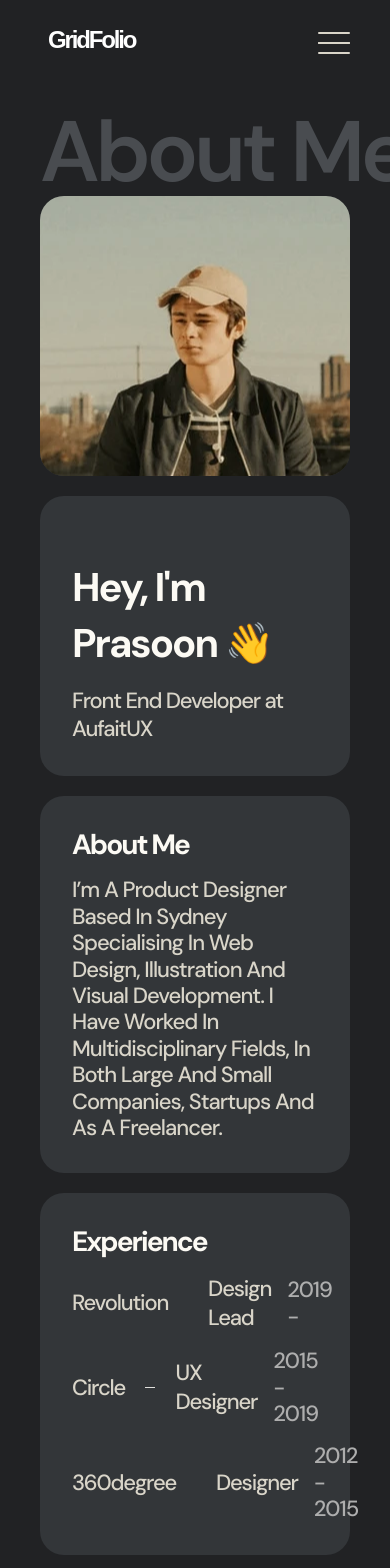
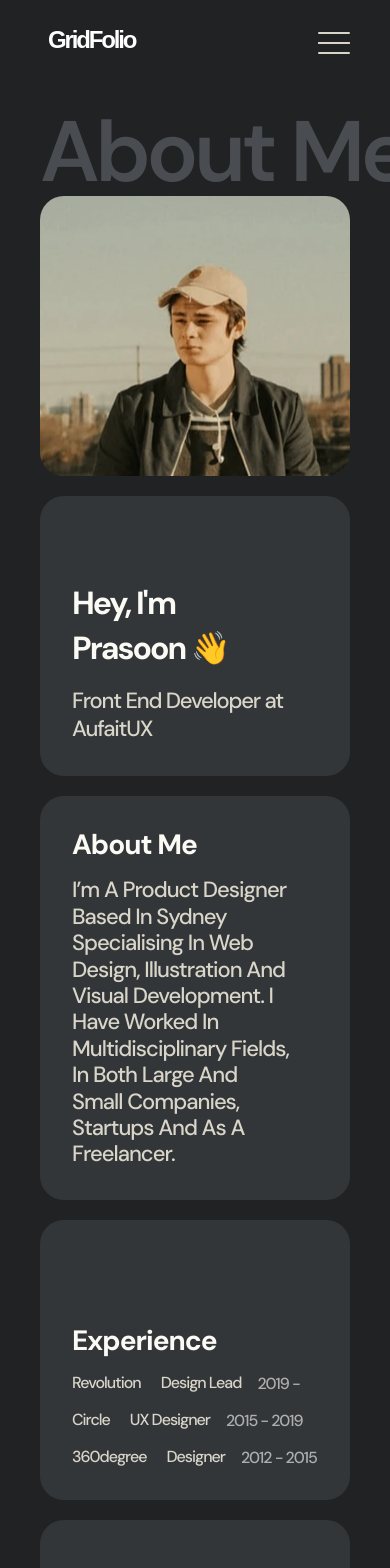
Before and after one commit to prasoonmohan/GridFolio, a Vue app: page /about in a window 390 px wide. Shown: the top 1568 px of the page. Built offline with nearby package versions, Linux system fonts and the light colour scheme.

Commit message:
fix: fixed about page responsive issues

```diff
--- a/src/assets/components/_card.scss
+++ b/src/assets/components/_card.scss
@@ -2,7 +2,7 @@
     position: relative;
     background-color: $black-70;
     border-radius: 24px;
-    padding: 32px;
+    padding: 32px 58px 32px 32px;
     cursor: pointer;
 min-height: 303px;
 @include mq(desktop-md){
@@ -44,6 +44,10 @@ min-height: 303px;
         letter-spacing: -2px;
         line-height: 1.4em;
         color: $white-70;
+        @include mq(phone){
+            font-size: rem(32);
+
+        }
     }
     .desc{
         color: $gray-65;
@@ -107,17 +111,28 @@ min-height: 303px;
     display: flex;
     flex-direction: column;
     gap: 24px;
+
     .list-container{
         display: flex;
         justify-content: space-between;
         align-items: center;
         margin-right: 60px;
 
+        @include mq(phone){
+            margin-right: 0;
+            flex-direction: column;
+            align-items: flex-start;
+        }
+
     }
     .icon-container{
         display: flex;
         flex-direction: column;
         gap: 16px;
+        @include mq(phone){
+            flex-direction: row;
+            align-items: center
+        }
     }
     .icon{
         @include IconSize(80px,80px);
@@ -154,15 +169,33 @@ border-radius: 24px;
         display: grid;
         align-items: center;
         gap: 20px;
+
+        @include mq(phone-sm){
+            grid-template-columns: 1fr .5fr 1fr;
+            gap: 10px;
+        }
     }
     .designation-container{
         display: flex;
         align-items: center;
         gap: 16px;
     }
+    .desc{
+text-wrap: nowrap;
+
+@include mq(phone){
+    font-size: rem(16);
+    letter-spacing: -1px;
+}
+    }
     .year{
         color: $gray-71;
         text-transform: capitalize;
+        text-wrap: nowrap;
+
+        @include mq(phone){
+            font-size: rem(16);
+        }
     }
     .line{
         height: 1px;
--- a/src/assets/layout/_footer.scss
+++ b/src/assets/layout/_footer.scss
@@ -9,6 +9,10 @@
     display: flex;
     align-items: center;
     gap: 40px;
+
+    @include mq(tablet){
+        flex-direction: column;
+    }
  }
  .link-container{
     display: flex;
--- a/src/assets/pages/_home.scss
+++ b/src/assets/pages/_home.scss
@@ -6,6 +6,11 @@
  letter-spacing: -4px;
  line-height: 1.2em;
  color: $yellow-70;
+
+ @include mq(phone){
+     font-size: rem(40);
+     letter-spacing: -3px;
+ }
 }
 
 .profile-card{
--- a/src/assets/utilities/_typography.scss
+++ b/src/assets/utilities/_typography.scss
@@ -24,6 +24,10 @@ letter-spacing: -2px;
 line-height: 1.2em;
 color: $white-70;
 text-transform: capitalize;
+
+@include mq(phone){
+  letter-spacing: -1px;
+}
 }
 .title-medium{
   font-size: rem(14);
```
